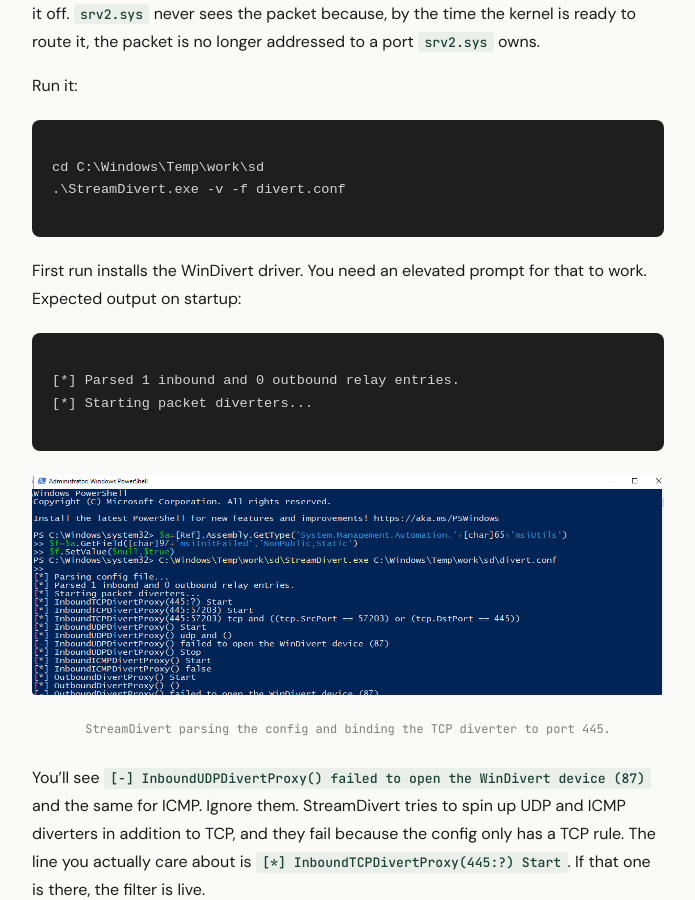
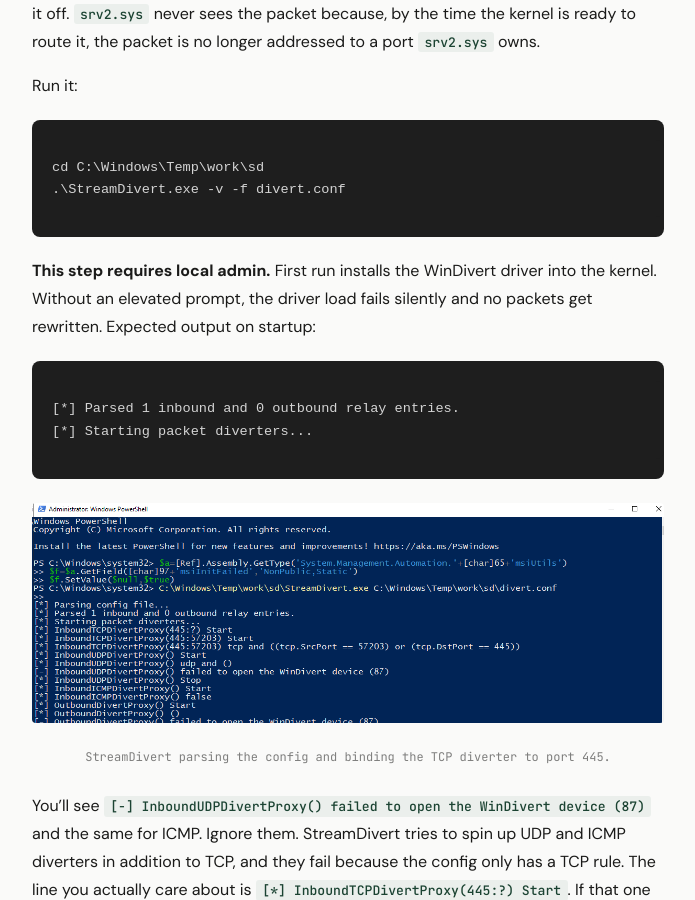
Before and after one commit to t3lesph0re/t3lesph0re.github.io, a Jekyll site: the page built from _posts/2026-04-11-esc8-from-a-locked-down-vdi.md, in a window 1280 px wide and 900 px high, scrolled down 6143 px. Shown: the whole window, without its empty margins (292-987 px from the left). Built offline with Jekyll 4.4.1, drawn with Linux system fonts in a browser that asks for light colours.

Commit message:
streamdivert local admin callout

````diff
--- a/_posts/2026-04-11-esc8-from-a-locked-down-vdi.md
+++ b/_posts/2026-04-11-esc8-from-a-locked-down-vdi.md
@@ -153,7 +153,7 @@
 .\StreamDivert.exe -v -f divert.conf
 ```
 
-First run installs the WinDivert driver. You need an elevated prompt for that to work. Expected output on startup:
+**This step requires local admin.** First run installs the WinDivert driver into the kernel. Without an elevated prompt, the driver load fails silently and no packets get rewritten. Expected output on startup:
 
 ```
 [*] Parsed 1 inbound and 0 outbound relay entries.
````
